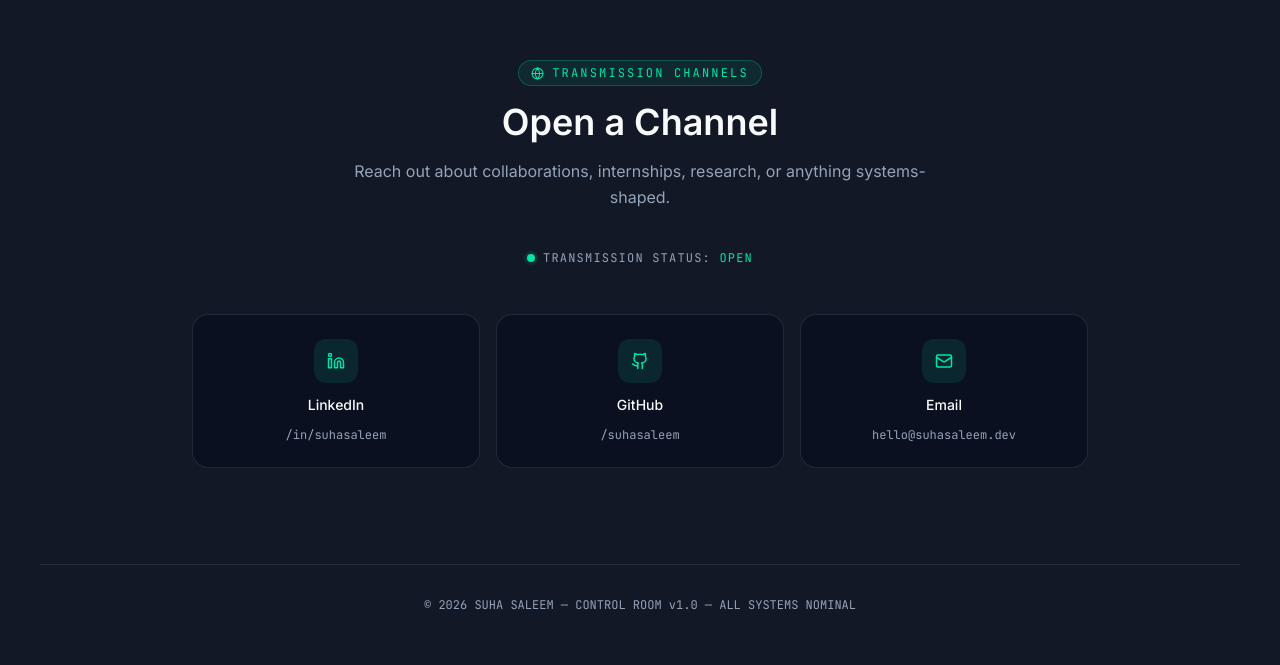
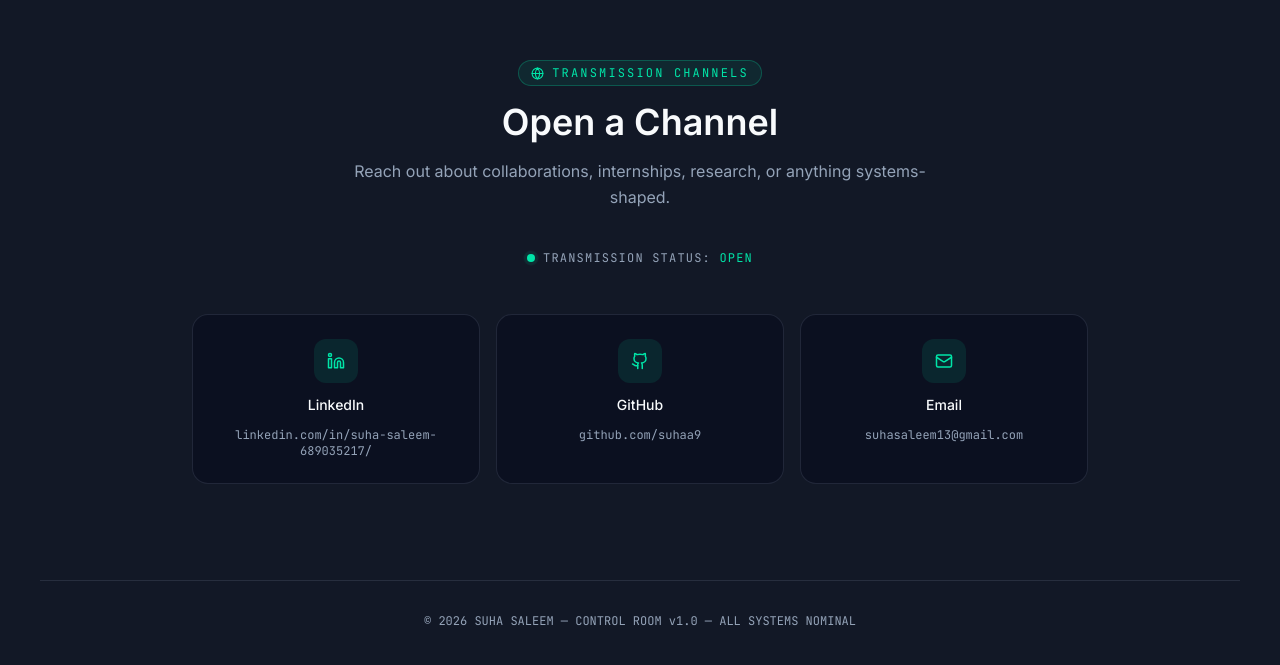
Before and after one commit to suhaa9/suha-portfolio, a React (Vite) app: page / in a window 1280 px wide. Shown: the part 6243-6908 px from the top of the page. Built offline with nearby package versions, Linux system fonts and the light colour scheme.

Commit message:
Add resume PDF

```diff
--- a/src/App.jsx
+++ b/src/App.jsx
@@ -1570,9 +1570,9 @@ function CapabilityNetwork() {
    ========================================================================= */
 
 const CHANNELS = [
-  { label: "LinkedIn", icon: Linkedin, href: "#", value: "/in/suhasaleem" },
-  { label: "GitHub", icon: Github, href: "#", value: "/suhasaleem" },
-  { label: "Email", icon: Mail, href: "mailto:hello@suhasaleem.dev", value: "hello@suhasaleem.dev" },
+  { label: "LinkedIn", icon: Linkedin, href: "#", value: "linkedin.com/in/suha-saleem-689035217/" },
+  { label: "GitHub", icon: Github, href: "#", value: "github.com/suhaa9" },
+  { label: "Email", icon: Mail, href: "mailto:suhasaleem13@gmail.com", value: "suhasaleem13@gmail.com" },
 ];
 
 function Contact() {
```
